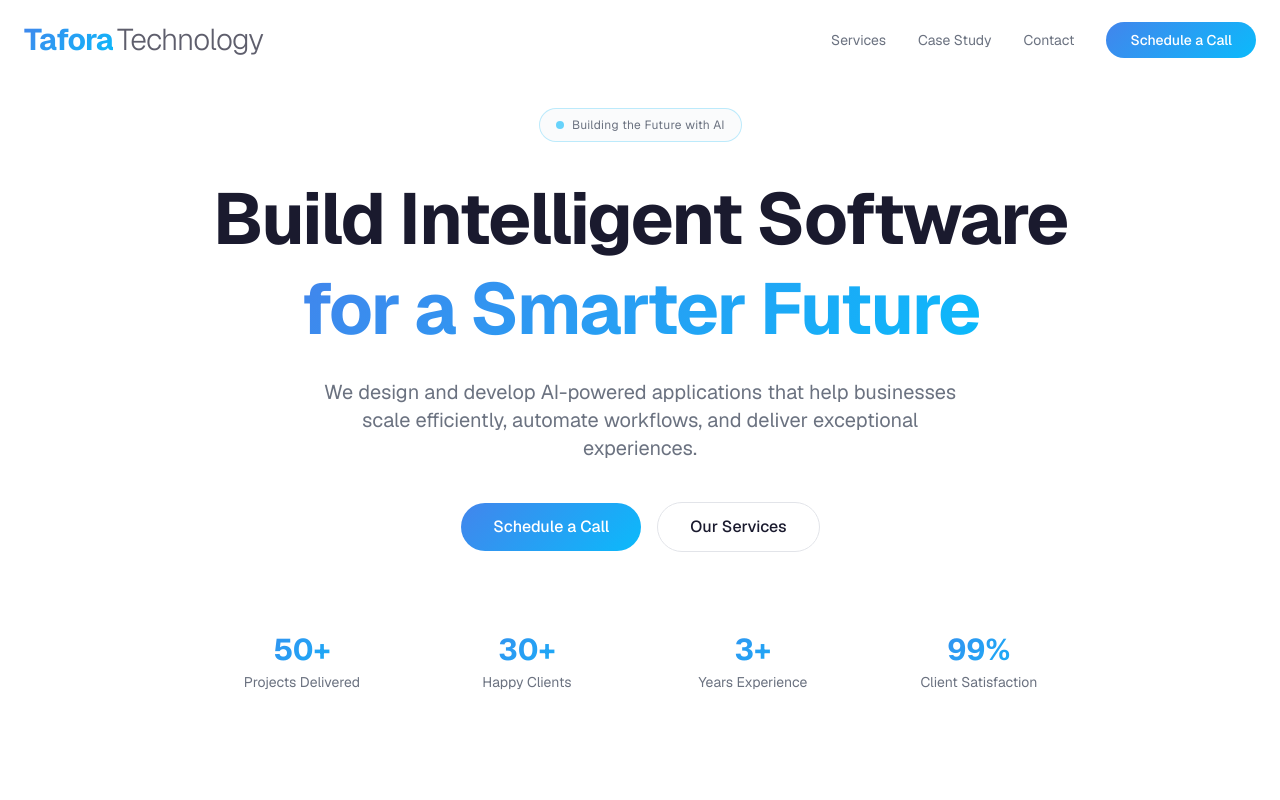
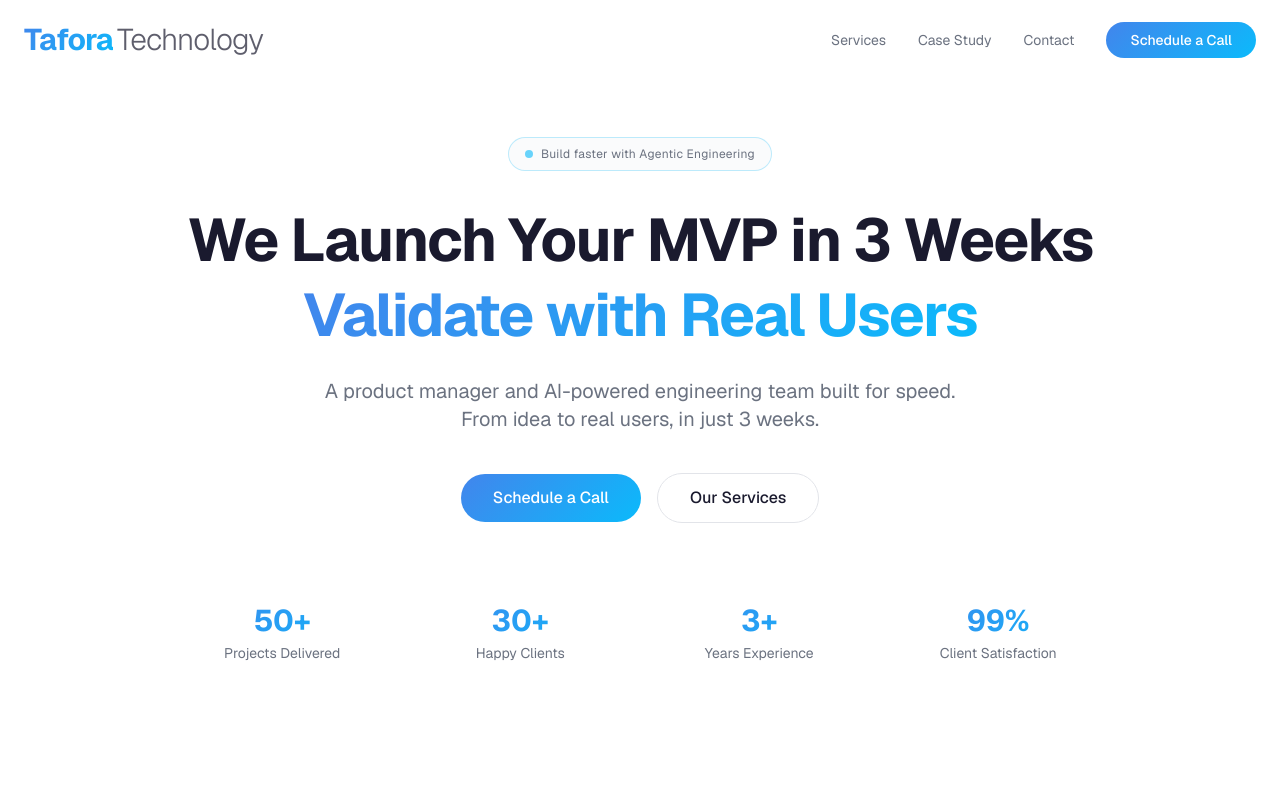
Before and after one commit to TaforaTech/tafora-technology-website, a Next.js app: page / in a window 1280 px wide. Shown: the top 800 px of the page. Built offline with nearby package versions, Linux system fonts and the light colour scheme.

Commit message:
feat: new era

```diff
--- a/src/app/components/Hero.tsx
+++ b/src/app/components/Hero.tsx
@@ -14,21 +14,20 @@
         <div className="animate-hero-reveal">
           <div className="inline-flex items-center gap-2 px-4 py-2 rounded-full border border-card-border bg-card-bg/50 backdrop-blur-sm mb-8 border-breathe">
             <span className="w-2 h-2 rounded-full bg-accent-cyan animate-pulse" />
-            <span className="text-xs text-muted tracking-wide">Building the Future with AI</span>
+            <span className="text-xs text-muted tracking-wide">Build faster with Agentic Engineering</span>
           </div>
         </div>
 
         {/* Headline */}
-        <h1 className="text-4xl sm:text-5xl md:text-7xl font-bold leading-tight tracking-tight animate-hero-reveal-1">
-          Build Intelligent Software
+        <h1 className="text-4xl sm:text-5xl md:text-6xl font-bold leading-tight tracking-tight animate-hero-reveal-1">
+        We Launch Your MVP in 3 Weeks
           <br />
-          <span className="gradient-text animate-text-clip inline-block">for a Smarter Future</span>
+          <span className="gradient-text animate-text-clip inline-block">Validate with Real Users</span>
         </h1>
 
         {/* Subline */}
         <p className="mt-6 text-lg md:text-xl text-muted max-w-2xl mx-auto animate-hero-reveal-2">
-          We design and develop AI-powered applications that help businesses scale
-          efficiently, automate workflows, and deliver exceptional experiences.
+        A product manager and AI-powered engineering team built for speed. From idea to real users, in just 3 weeks.
         </p>
 
         {/* CTAs */}
```
